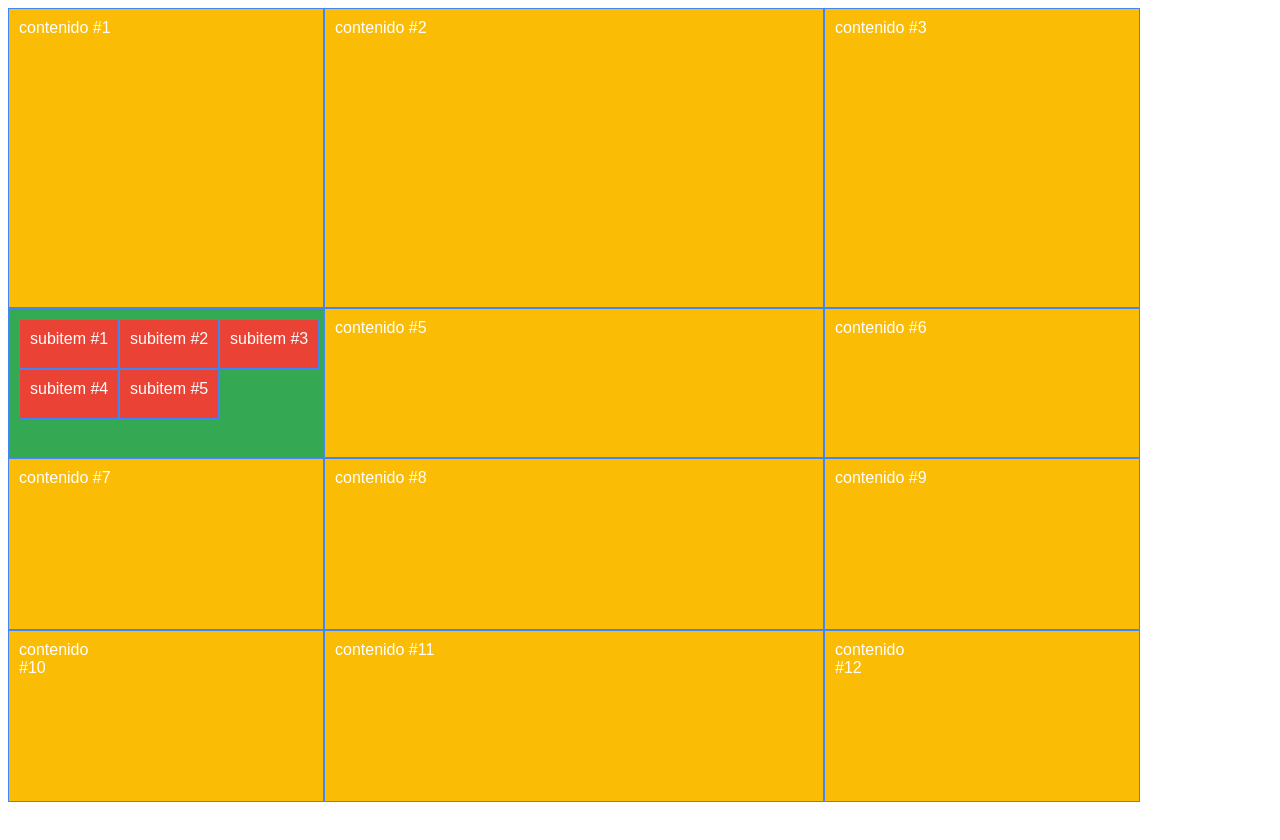
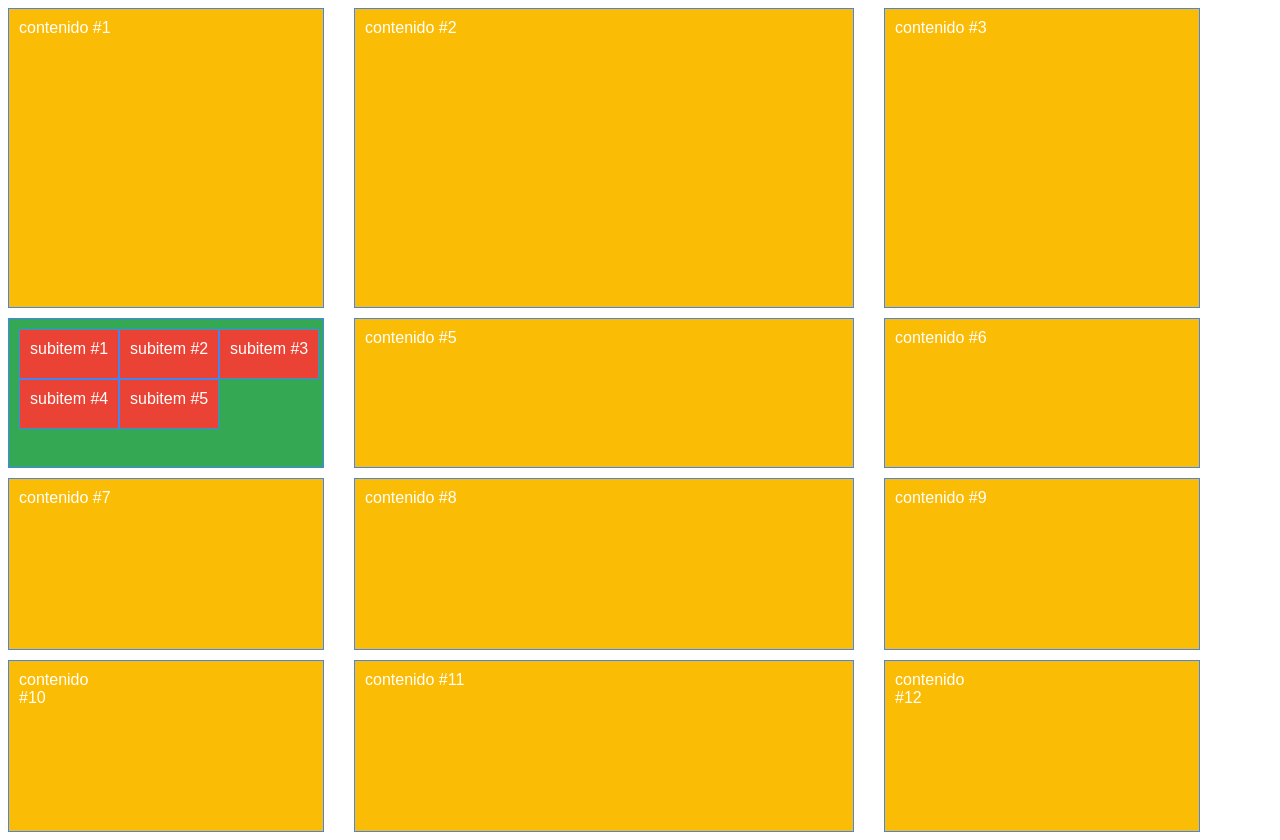
Before and after one commit to edwintrumpet/learning-css-grid-platzi-concepts, a plain HTML site: page columns-and-rows/index.html in a window 1280 px wide. Before the commit the page ends 810 px from the top, so only its background shows below. Drawn offline with Linux system fonts and the light colour scheme.

Commit message:
Grid gap

```diff
--- a/columns-and-rows/main.css
+++ b/columns-and-rows/main.css
@@ -8,6 +8,10 @@ body {
     grid-template-rows: 300px 150px; */
     /* grid-template: rows / columns; */
     grid-template: 300px 150px / 25% 500px 25%;
+    /* grid-column-gap: 30px;
+    grid-row-gap: 10px; */
+    /* grid-gap: 10px 30px; */
+    gap: 10px 30px;
 }
 
 .item {
```
